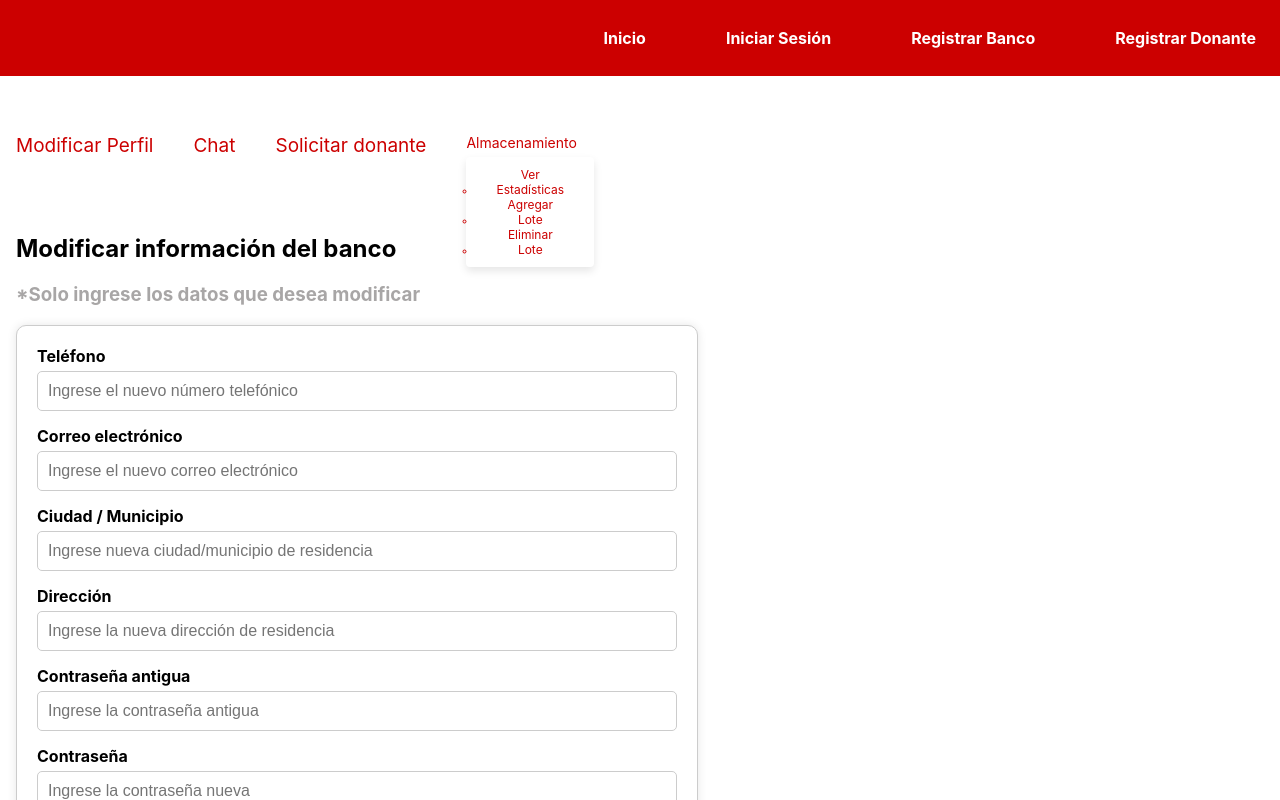
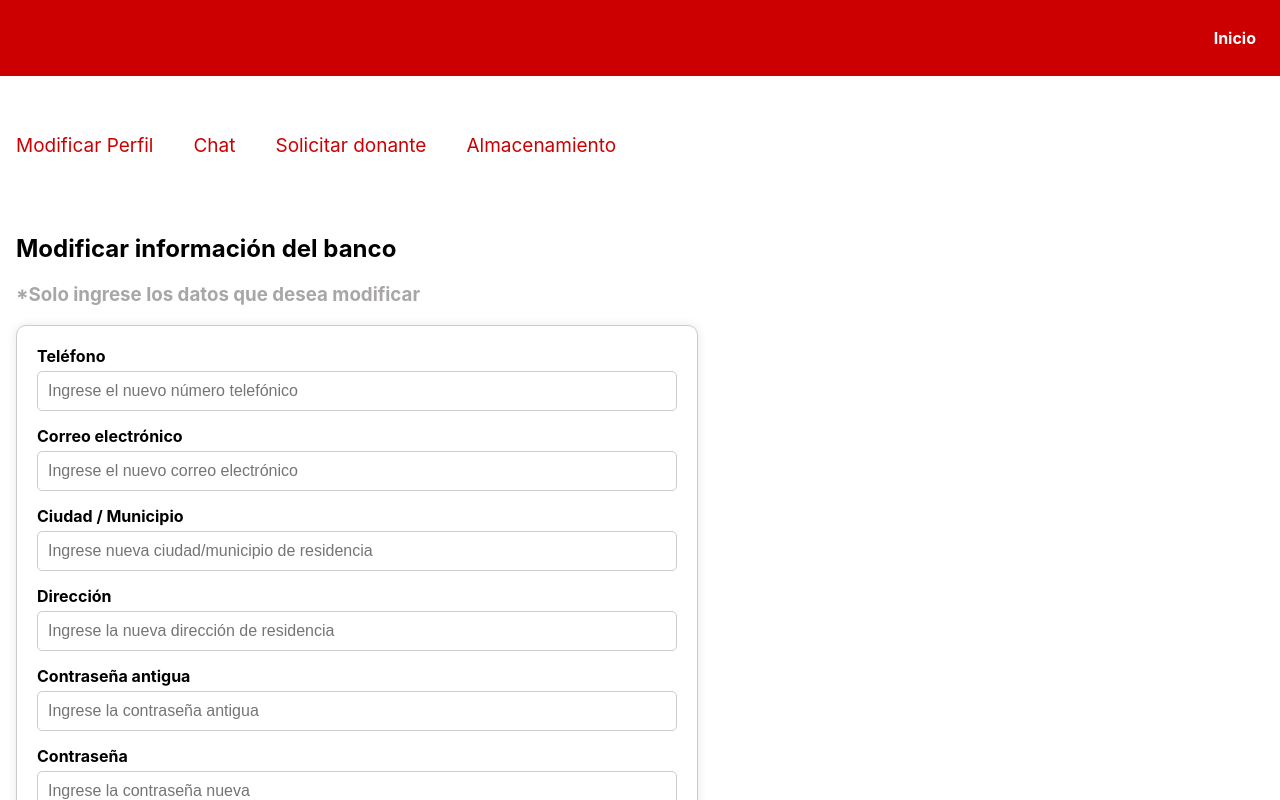
Before and after one commit to ElCabris/blood-bank, a React (Create React App) app in the folder frontend/: page /bank in a window 1280 px wide. Shown: the top 800 px of the page. Built offline with nearby package versions, Linux system fonts and the light colour scheme.

Commit message:
fix: Navbar and Menu Bar (#78)
Co-authored-by: David <david.lopez.rivera.2003@gmail.com>

```diff
--- a/frontend/src/App.css
+++ b/frontend/src/App.css
@@ -52,13 +52,13 @@
     height: auto; /* Ajusta la altura para contenido variable */
   }
 
-  .navbar ul {
+  .navbar_modif ul {
     flex-direction: column;
     gap: 10px;
     width: 100vw;
   }
 
-  .navbar ul li a {
+  .navbar_modif ul li a {
     display: block;
     width: 100vw;
   }
--- a/frontend/src/App.js
+++ b/frontend/src/App.js
@@ -1,5 +1,6 @@
 import './App.css';
-import {BrowserRouter as Router, Routes, Route, NavLink} from "react-router-dom";
+import './App_mod.css';
+import { BrowserRouter as Router, Routes, Route, NavLink, useLocation } from "react-router-dom";
 import RegisterBank from "./pages/RegisterBank";
 import RegisterDonor from "./pages/RegisterDonor";
 import Login from "./pages/Login";
@@ -7,33 +8,59 @@ import Home from './pages/Home';
 import DonorHome from './pages/DonorHome';
 import BankHome from './pages/BankHome';
 
-function App() {
+function Navbar() {
   return (
-		<Router>
     <nav className='navbar'>
       <ul>
         <li>
-						<NavLink to="/" className={({isActive}) => isActive ? 'active' : ''}>
+          <NavLink to="/" className={({ isActive }) => isActive ? 'active' : ''}>
             Inicio
           </NavLink>
         </li>
         <li>
-						<NavLink to="/login" className={({isActive}) => isActive ? 'active' : ''}>
+          <NavLink to="/login" className={({ isActive }) => isActive ? 'active' : ''}>
             Iniciar Sesión
           </NavLink>
         </li>
         <li>
-						<NavLink to="/register/bank" className={({isActive}) => isActive ? 'active' : ''}>
+          <NavLink to="/register/bank" className={({ isActive }) => isActive ? 'active' : ''}>
             Registrar Banco
           </NavLink>
         </li>
         <li>
-						<NavLink to="/register/donor" className={({isActive}) => isActive ? 'active' : ''}>
+          <NavLink to="/register/donor" className={({ isActive }) => isActive ? 'active' : ''}>
             Registrar Donante
           </NavLink>
         </li>
       </ul>
     </nav>
+  );
+}
+
+function NavarModif(){
+	return (
+		<nav className='navbar_modif'>
+			<ul>
+				<li>
+					<NavLink to="/" className={({ isActive }) => isActive ? 'active' : ''}>
+            		Inicio
+          			</NavLink>
+				</li>
+			</ul>
+		</nav>
+	);
+}
+
+function App() {
+  const location = useLocation();
+
+  // Lista de rutas donde quieres mostrar el navbar
+  const routesWithNavbar = ['/', '/login', '/register/bank', '/register/donor'];
+
+  return (
+    <div>
+      {/* Mostrar el navbar solo en las rutas especificadas */}
+      {routesWithNavbar.includes(location.pathname) ? <Navbar /> : <NavarModif />}
 
       <div className="main-content">
         <Routes>
@@ -45,8 +72,16 @@ function App() {
           <Route path="/register/donor" element={<RegisterDonor />} />
         </Routes>
       </div>
+    </div>
+  );
+}
+
+function AppWrapper() {
+  return (
+    <Router>
+      <App />
     </Router>
   );
 }
 
-export default App;
+export default AppWrapper;
--- /dev/null
+++ b/frontend/src/App_mod.css
@@ -0,0 +1,65 @@
+.navbar_modif{
+    width: 100%;
+    background-color: #CC0000; /* Rojo principal */
+    display: flex;
+    justify-content: flex-end; /* Alinea los elementos al inicio */
+    align-items: center; /* Centra verticalmente los elementos */
+    padding: 0.5rem 1rem; /* Ajusta el padding para una mejor apariencia */
+    position: fixed;
+    top: 0;
+    left: 0;
+    right: 0;
+    height: 60px; /* Define una altura fija */
+}
+
+.navbar_modif ul {
+    list-style: none;
+    display: flex;
+    gap: 40px; /* Espacio entre los elementos */
+    flex-wrap: wrap; /* Permite que los elementos se envuelvan en pantallas pequeñas */
+}
+
+.navbar_modif ul li a {
+    color: #FFFFFF;
+    text-decoration: none;
+    font-weight: bold;
+    transition: text-decoration 0.3s;
+    white-space: nowrap; /* Evita que el texto se envuelva si no es necesario */
+    margin-right: 40px;
+}
+
+.navbar ul li a:hover{
+    background-color: #ff6b81;
+    padding: 0.5rem;
+    box-shadow: 0 2px 4px;
+    border-radius: 8%;
+}
+
+.navbar_modif ul li a.active {
+    text-decoration: underline;
+}
+
+.main-content {
+    margin-top: 60px; /* Igual a la altura del navbar para evitar superposición */
+    padding: 1rem; /* Opcional: Añade padding para el contenido */
+}
+
+@media (max-width: 768px) {
+    .navbar {
+      flex-direction: column;
+      align-items: flex-start;
+      padding: 0.5rem;
+      height: auto; /* Ajusta la altura para contenido variable */
+    }
+
+    .navbar ul {
+      flex-direction: column;
+      gap: 10px;
+      width: 100vw;
+    }
+
+    .navbar ul li a {
+      display: block;
+      width: 100vw;
+    }
+  }
--- a/frontend/src/components/MenuBank.js
+++ b/frontend/src/components/MenuBank.js
@@ -20,7 +20,7 @@ function MenuBank({ setActivateComponent }) {
                     </button>
                 </li>
                 <li className="dropdown">
-            Almacenamiento
+                    <button className="btn-user">Almacenamiento</button>
                     <ul className="dropdown-menu">
                         <li>
                             <button className="btn-user-list" onClick={() => setActivateComponent('statistics')}>
--- a/frontend/src/components/MenuDonor.css
+++ b/frontend/src/components/MenuDonor.css
@@ -1,68 +1,71 @@
-.navbar-donors{
+.navbar-donors {
     color: #CC0000;
     width: 100%;
     display: flex;
-    justify-content: flex-start; /* Alinea los elementos al inicio */
-    align-items: center; /* Centra verticalmente los elementos */
-    padding: 1.2rem 0rem; /* Ajusta el padding para una mejor apariencia */
+    justify-content: flex-start;
+    align-items: center;
+    padding: 1.2rem 0rem;
     top: 0;
     left: 0;
     right: 0;
     height: 20px;
     font-size: 19px;
 }
-.navbar-banks{
+
+.navbar-banks {
     color: #CC0000;
     width: 100%;
     display: flex;
-    justify-content: flex-start; /* Alinea los elementos al inicio */
-    align-items: center; /* Centra verticalmente los elementos */
-    padding: 1.2rem 0rem; /* Ajusta el padding para una mejor apariencia */
+    justify-content: flex-start;
+    align-items: center;
+    padding: 1.2rem 0rem;
     top: 0;
     left: 0;
     right: 0;
     height: 100px;
     font-size: 14px;
 }
+
 .dropdown {
     position: relative;
     font-size: 14px;
-  }
+}
 
 .dropdown-menu {
-    display: none;
+    display: none; /* Oculto por defecto */
     position: absolute;
     top: 100%; /* Coloca el menú justo debajo del botón */
     left: 0;
     background-color: white;
-    padding: 10px;
+    padding: 0;
+    margin: 0;
     box-shadow: 0px 4px 8px rgba(0, 0, 0, 0.1);
     border-radius: 4px;
-    z-index: 1; /* Asegúrate de que el menú esté por encima de otros elementos */
+    z-index: 1; /* Asegura que el menú esté por encima de otros elementos */
 }
 
-.dropdown-menu {
-    font-size: 10px;
-    display: block;
+.dropdown:hover .dropdown-menu {
+    display: block; /* Muestra el menú al pasar el cursor */
+}
+
+.dropdown-menu li {
+    list-style: none;
 }
 
 .btn-user-list {
     background: none;
     border: none;
-    padding: 0;
-    color: inherit;
+    padding: 10px 20px;
+    color: #CC0000;
     font: inherit;
     cursor: pointer;
     font-size: 12px;
-    padding-right: 20px;
-    padding-left: 20px;
+    text-align: left;
+    width: 100%;
 }
 
 .btn-user-list:hover {
     color: white;
     background-color: #CC0000;
-    padding: 0.05rem;
-    border-radius: 10%;
-    padding-right: 20px;
-    padding-left: 20px;
+    border-radius: 4px;
 }
--- a/frontend/src/pages/BankHome.js
+++ b/frontend/src/pages/BankHome.js
@@ -29,6 +29,7 @@ function BankHome() {
 				return <h2>Error</h2>;
 		}
 	};
+
 	return (
 		<>
 			<div>
```
Lines whose indentation alone changed are shown as unchanged.
